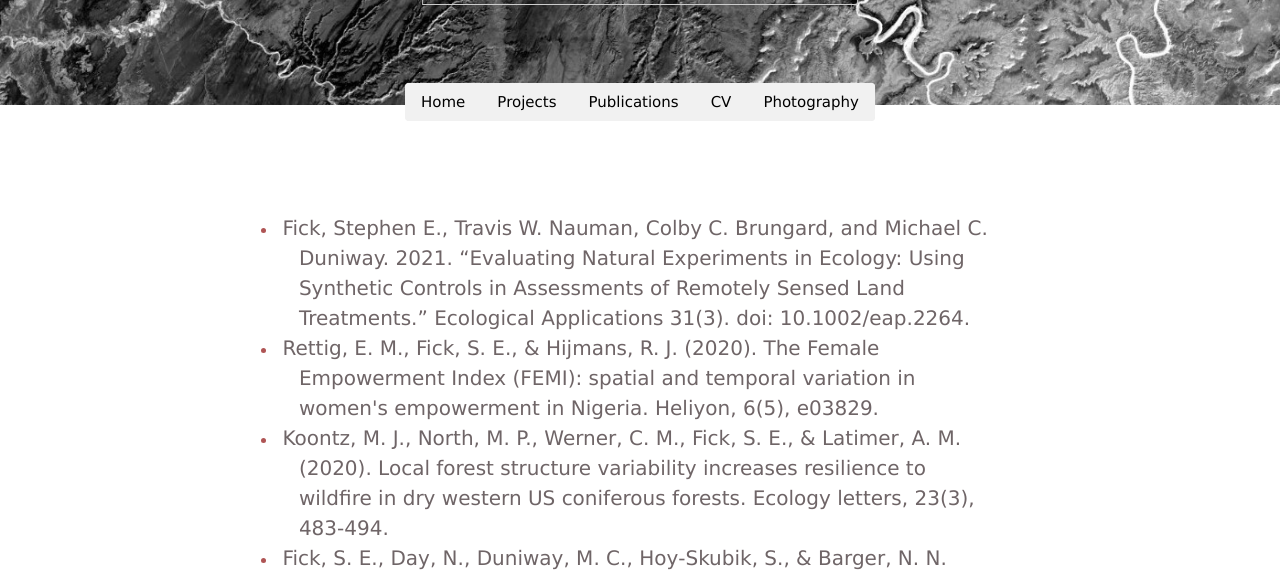
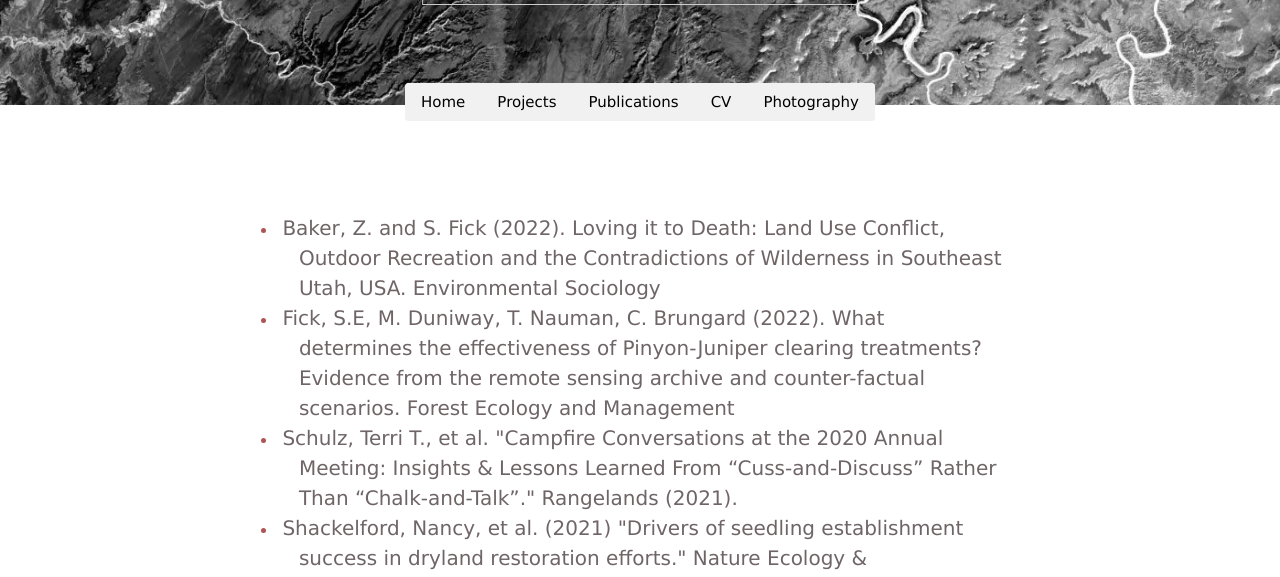
Before and after one commit to fickse/fickse.github.io, a plain HTML site: page publications.html in a window 1280 px wide. Shown: the part 214-791 px from the top of the page. Drawn offline with nearby package versions, Linux system fonts and the light colour scheme; some icons are missing.

Commit message:
update resume

```diff
--- a/publications.html
+++ b/publications.html
@@ -69,6 +69,10 @@
 <div class="main">
     <div style="padding-left:1.5em;text-indent:-2.5em;font-size:15px;color:#af5454">
 
+<li><a href=files/TBD.pdf>Baker, Z. and S. Fick (2022). Loving it to Death: Land Use Conflict, Outdoor Recreation and the Contradictions of Wilderness in Southeast Utah, USA. Environmental Sociology</a>
+<li><a href=files/TBD.pdf>Fick, S.E, M. Duniway, T. Nauman, C. Brungard (2022). What determines the effectiveness of Pinyon-Juniper clearing treatments? Evidence from the remote sensing archive and counter-factual scenarios. Forest Ecology and Management</a>
+<li><a href=files/Schulz_Rangelands_2021.pdf.pdf>Schulz, Terri T., et al. "Campfire Conversations at the 2020 Annual Meeting: Insights & Lessons Learned From “Cuss-and-Discuss” Rather Than “Chalk-and-Talk”." Rangelands (2021).</a>
+<li><a href=files/shackelford_NatureEcoEvo_2021.pdf.pdf>Shackelford, Nancy, et al. (2021) "Drivers of seedling establishment success in dryland restoration efforts." Nature Ecology & Evolution 5.9: 1283-1290.</a>
 <li><a href=files/Fick_Ecological_Applications_2021.pdf>Fick, Stephen E., Travis W. Nauman, Colby C. Brungard, and Michael C. Duniway. 2021. “Evaluating Natural Experiments in Ecology: Using Synthetic Controls in Assessments of Remotely Sensed Land Treatments.” Ecological Applications 31(3). doi: 10.1002/eap.2264.</a>
 <li><a href=files/Rettig_Heliyon_2020.pdf>Rettig, E. M., Fick, S. E., & Hijmans, R. J. (2020). The Female Empowerment Index (FEMI): spatial and temporal variation in women's empowerment in Nigeria. Heliyon, 6(5), e03829.</a>
 <li><a href=files/Koontz_Ecology_Letters_2020.pdf>Koontz, M. J., North, M. P., Werner, C. M., Fick, S. E., & Latimer, A. M. (2020). Local forest structure variability increases resilience to wildfire in dry western US coniferous forests. Ecology letters, 23(3), 483-494.</a>
```
Also changed, not shown: assets/qrcode.png (added), 5 other files.
